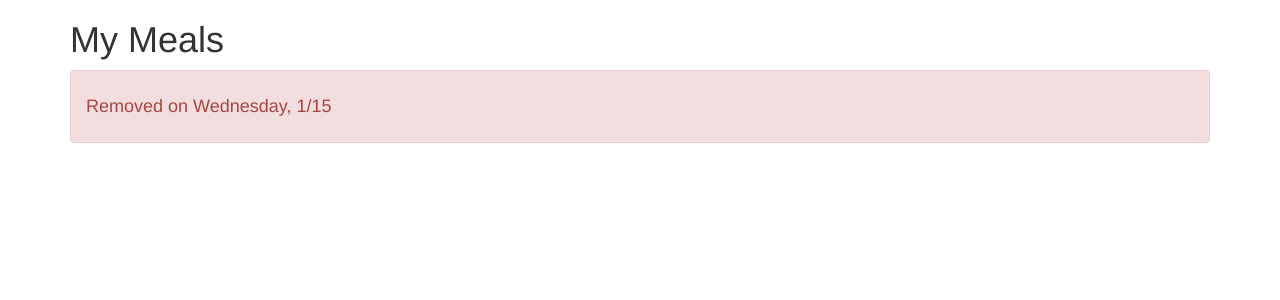
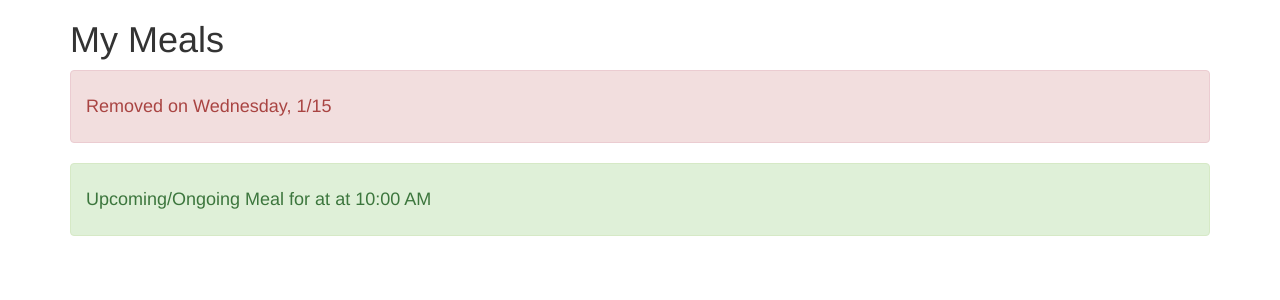
Before and after one commit to mealmatcher/mealmatcher_project, a Django app: template templates/mealmatcher_app/mymeals.html in a window 1280 px wide. Shown: the part 52-352 px from the top of the page. Run offline with Django 3.2, Linux system fonts and the light colour scheme; the template is opened without the code that fills it: most values are stand-ins (such as "Sample title", 1, 10 or a date in 2020); some libraries are stand-ins or nearby versions.

Commit message:
added ongoing meals alert in mymeals

```diff
--- a/templates/mealmatcher_app/mymeals.html
+++ b/templates/mealmatcher_app/mymeals.html
@@ -95,6 +95,29 @@
         </h6>
       </div>
       {% endif %}
+
+      {% if ongoing_meal %}
+      <div class="alert alert-success">
+        <h5 class="change-font-size">Upcoming/Ongoing Meal for
+          {% if ongoing_meal.meal_time == "B" %} breakfast
+          {% elif ongoing_meal.meal_time == "L" %} lunch
+          {% elif ongoing_meal.meal_time == "D" %} dinner
+          {% elif ongoing_meal.meal_time == "R" %} brunch
+          {% endif %}
+          at
+          {% if ongoing_meal.location == "WH" %} Whitman
+          {% elif ongoing_meal.location == "BW" %} Butler/Wilson
+          {% elif ongoing_meal.location == "RM" %} Rocky/Mathey
+          {% elif ongoing_meal.location == "F" %} Forbes
+          {% endif %}
+          at
+          {{ ongoing_meal.date|date:"g:i A" }}
+        </h5>
+      </div>
+      {% endif %}
+
+
+
       {% if username %}
         {% if meals %}
         <table class="table">
@@ -109,6 +132,9 @@
             </tr>
           </thead>
           <tbody>
+
+
+            <td>
             {% for meal in meals %}
             <tr class=
             {% if meal == new_meal %}
@@ -181,7 +207,7 @@
           </tbody>
         </table>
         {% else %}
-        <h2 class="change-font-size">No meals proposed! Choose "Find a Meal" to make one.</h2>
+        <h2 class="change-font-size">No new meals proposed! Choose "Find a Meal" to make one.</h2>
         {% endif %}
       {% endif %}
 
```
Also changed, not shown: mealmatcher_app/models.py (+8 -0 lines), mealmatcher_app/views.py (+6 -6 lines).
